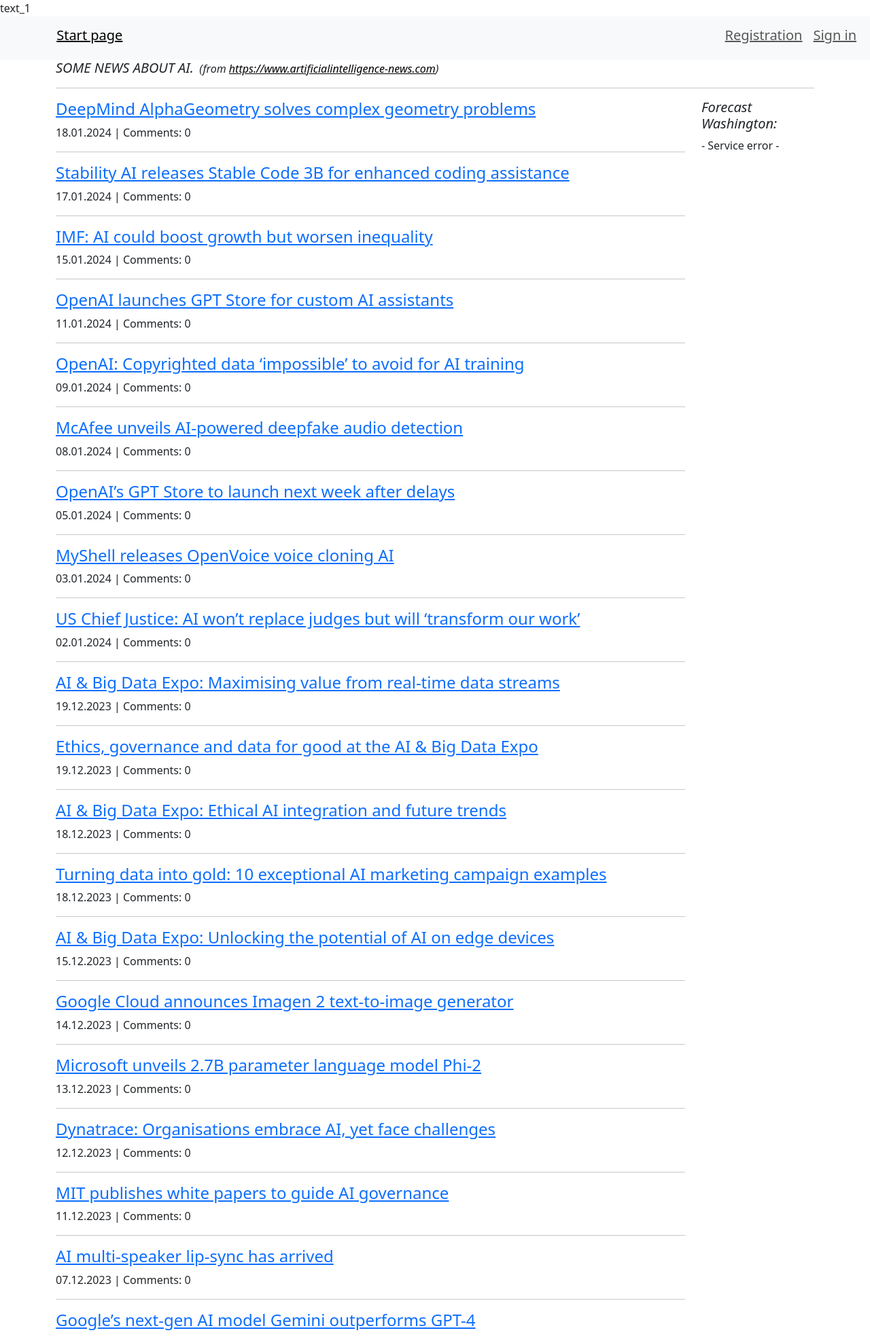
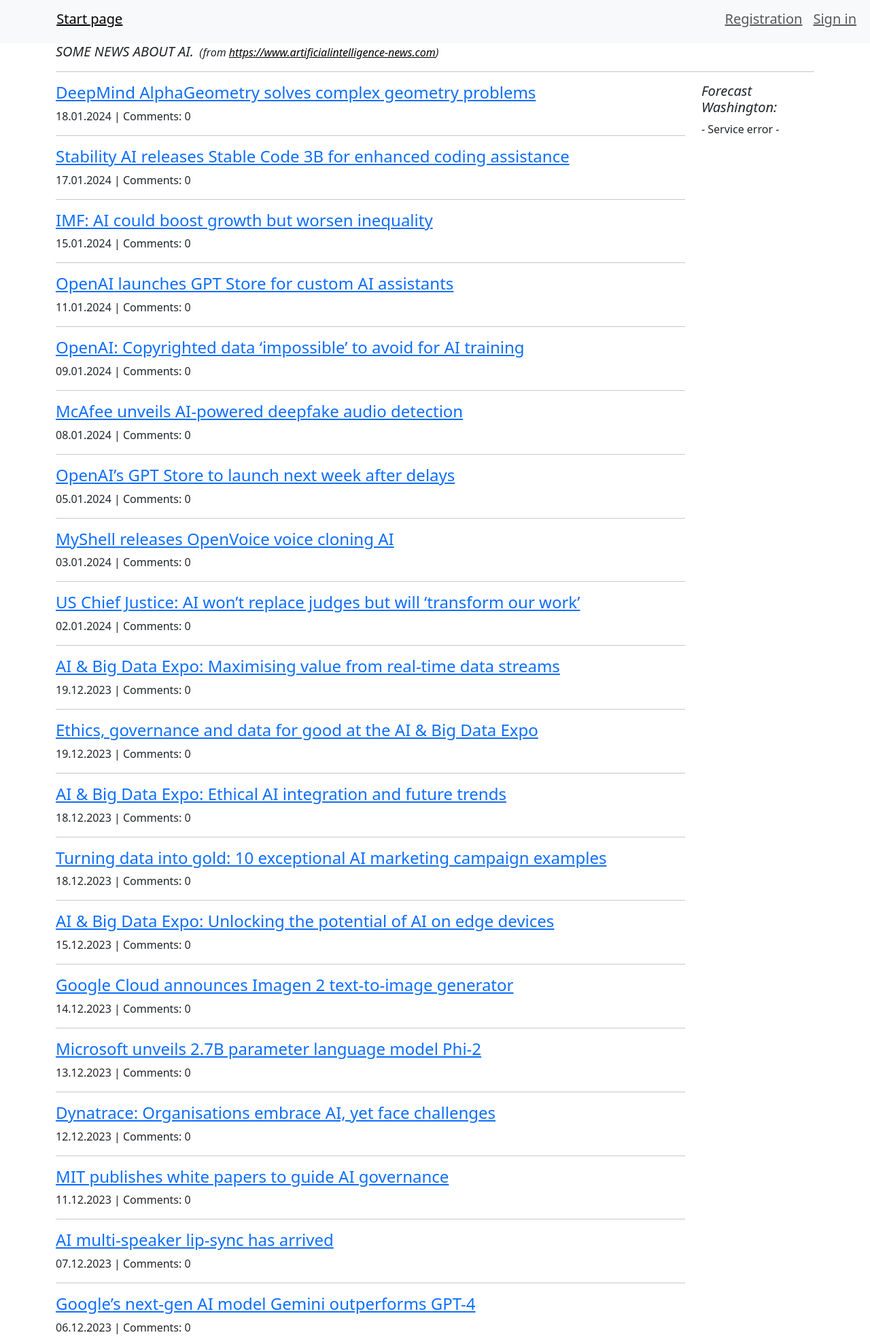
Before and after one commit to bondpy202212/newswebsite, a Flask app: page / in a window 1280 px wide. Shown: the top 1967 px of the page at 68% size. Run offline with Flask 3, Linux system fonts and the light colour scheme; data comes from the database, SQL or seed files in the repository; data that the repository does not hold is empty; some libraries are stand-ins or nearby versions.

Commit message:
comment 8178

```diff
--- a/webapp/templates/base.html
+++ b/webapp/templates/base.html
@@ -24,7 +24,7 @@
       <script>hljs.initHighlightingOnLoad();</script>
 
     <title>{{ page_title }}</title>
-    text_1
+    <!-- text_1 -->
   </head>
 
   <body>
```
